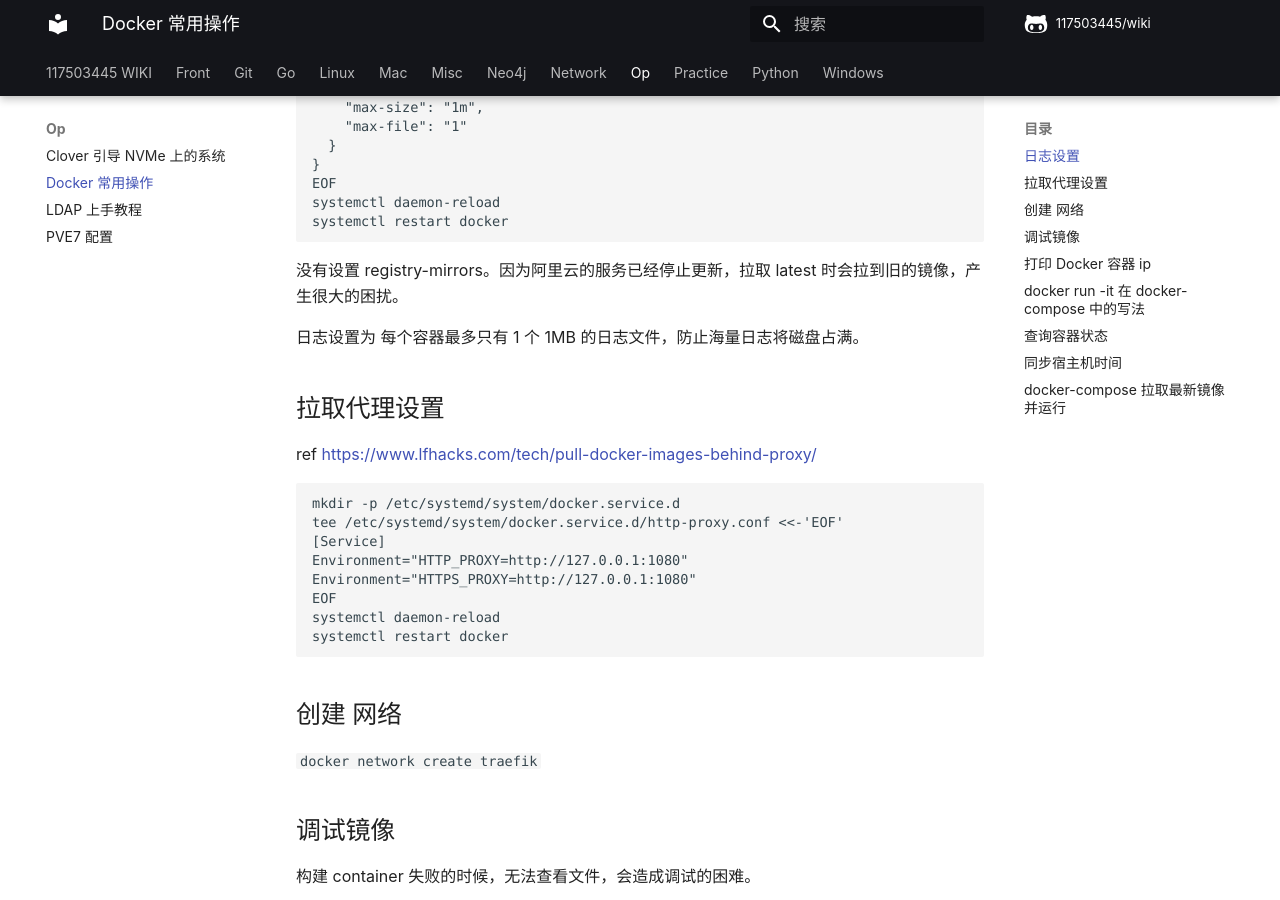
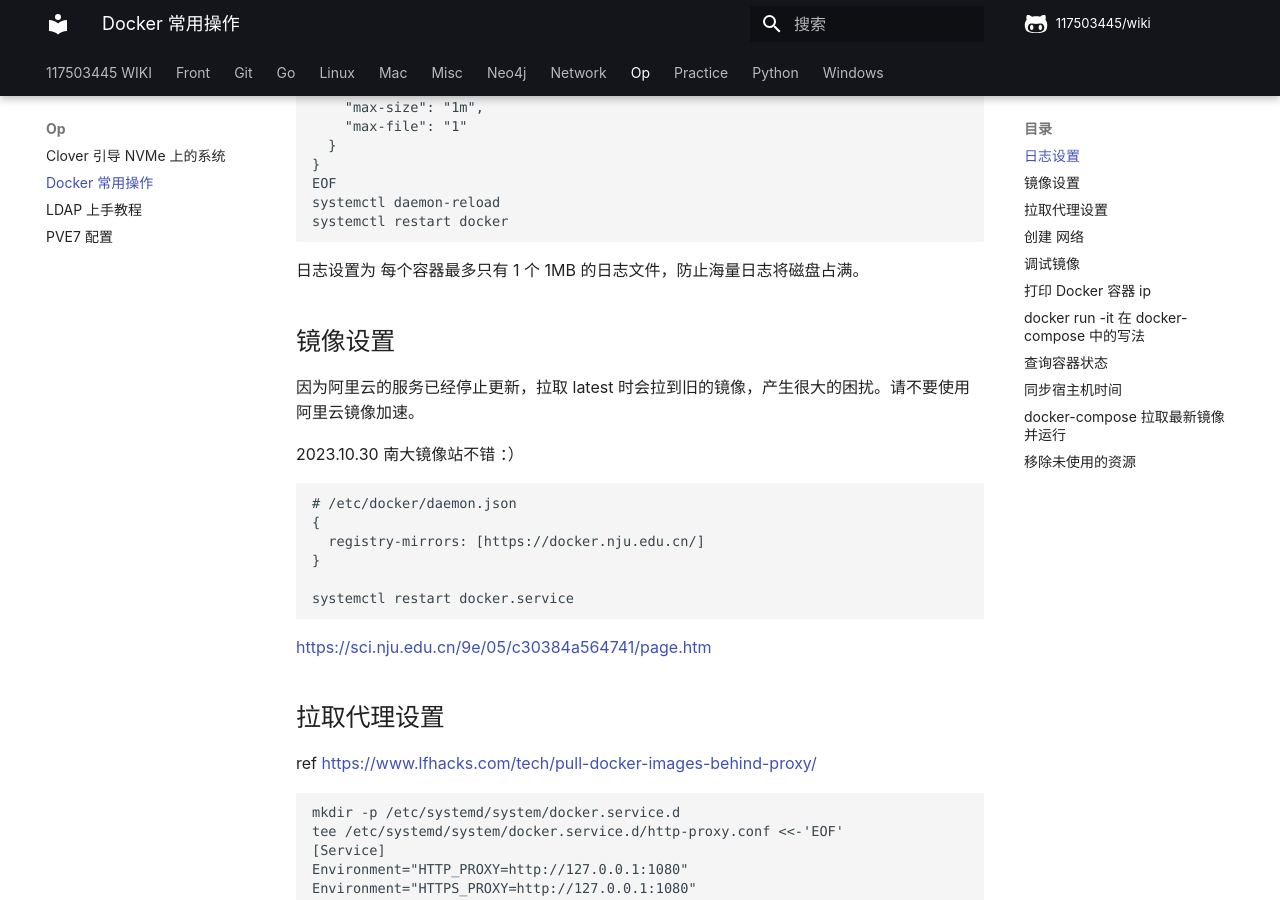
Before and after one commit to 117503445/wiki, an MkDocs documentation site: the page built from docs/op/Docker 常用操作.md, in a window 1280 px wide and 900 px high, scrolled down 286 px. Built offline with MkDocs 1.6.1 and Material for MkDocs 9.7.7, drawn with Linux system fonts in a browser that asks for light colours; some web fonts are replaced; comment, search, counter and statistics services are not loaded; some of the changed text lies outside the part shown.

Commit message:
Docker 常用操作
Signed-off-by: 117503445 <t117503445@gmail.com>

````diff
--- a/docs/op/Docker 常用操作.md
+++ b/docs/op/Docker 常用操作.md
@@ -17,9 +17,24 @@ systemctl daemon-reload
 systemctl restart docker
 ```
 
-没有设置 registry-mirrors。因为阿里云的服务已经停止更新，拉取 latest 时会拉到旧的镜像，产生很大的困扰。
+日志设置为 每个容器最多只有 1 个 1MB 的日志文件，防止海量日志将磁盘占满。
 
-日志设置为 每个容器最多只有 1 个 1MB 的日志文件，防止海量日志将磁盘占满。
+## 镜像设置
+
+因为阿里云的服务已经停止更新，拉取 latest 时会拉到旧的镜像，产生很大的困扰。请不要使用阿里云镜像加速。
+
+2023.10.30 南大镜像站不错 ：）
+
+```sh
+# /etc/docker/daemon.json
+{
+  registry-mirrors: [https://docker.nju.edu.cn/]
+}
+
+systemctl restart docker.service
+```
+
+<https://sci.nju.edu.cn/9e/05/c30384a564741/page.htm>
 
 ## 拉取代理设置
 
@@ -87,3 +102,11 @@ volumes:
 ```sh
 docker compose pull && docker compose up -d
 ```
+
+## 移除未使用的资源
+
+```sh
+docker system prune --volumes
+```
+
+<https://docs.docker.com/config/pruning/>
````
